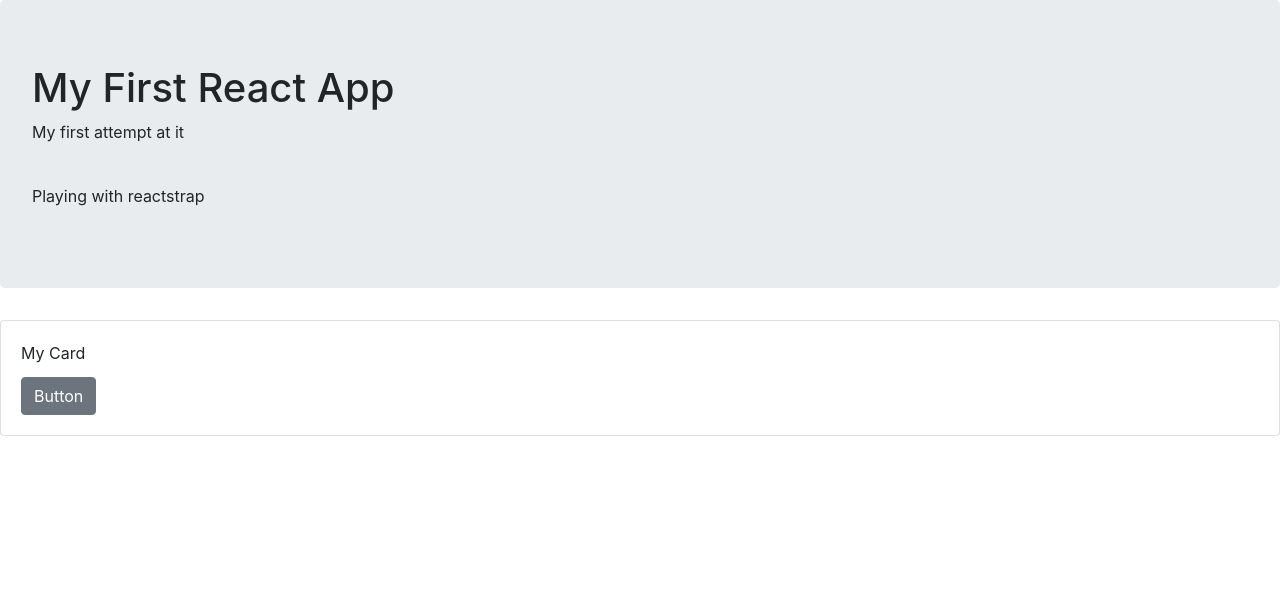
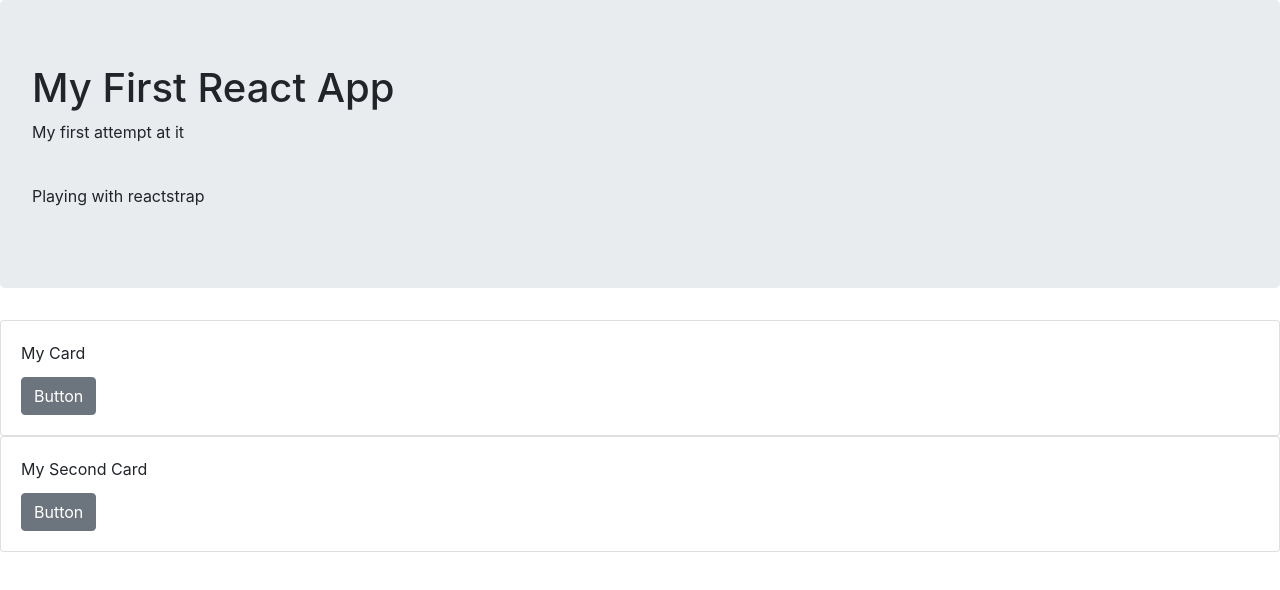
Before and after one commit to SpicyTaterTot00/React, a React (Create React App) app in the folder my_react_app/: page / in a window 1280 px wide. Shown: the top 590 px of the page. Built offline with nearby package versions, Linux system fonts and the light colour scheme.

Commit message:
Setting functions and creating card text

```diff
--- a/my_react_app/package.json
+++ b/my_react_app/package.json
@@ -9,7 +9,7 @@
     "bootstrap": "4.6.0",
     "react": "^17.0.2",
     "react-dom": "^17.0.2",
-    "react-scripts": "4.0.3",
+    "react-scripts": "^4.0.3",
     "reactstrap": "8.10.0",
     "web-vitals": "^1.0.1"
   },
--- a/my_react_app/src/App.js
+++ b/my_react_app/src/App.js
@@ -1,44 +1,44 @@
 import React, { Component } from 'react';
 import './App.css';
-import{ Button, Card, CardBody, CardTitle, Jumbotron } from 'reactstrap';
+import Cards from "./Cards"
+import{ Jumbotron } from 'reactstrap';
 
 class App extends Component{
   constructor(props){
     super(props);
     this.state = {
-      showSecondCard: false
+      fade1: false,
+      fade2: false
     }
   }
 
 
   render(){
     let cname = "lead";
-    console.log(this.state.showSecondCard)
 
     return(
       <div>
         <Jumbotron>
-          <h1 classname= "display 3"> My First React App</h1>
+          <h1 classname= "display-3"> My First React App</h1>
           <p classname={cname}> My first attempt at it</p>
           <br classname={"my-2"}/>
           <p>Playing with reactstrap</p>
           <p classname={cname}></p>
         </Jumbotron>
-        <Card key= "firstCard">
-          <CardBody>
-            <CardTitle>My Card</CardTitle>
-            <Button onClick= {()=> this.setState({ showSecondCard : true })}> Button</Button>
-          </CardBody>
-        </Card>
-
-        {this.state.showSecondCard ? <Card>
-          <CardBody>
-            <CardTitle>My Second Card</CardTitle>
-            <Button onClick= {()=> this.setState({ showSecondCard : false })}> Button</Button>
-          </CardBody>
-        </Card> : null}
+        <Cards
+        fade1={this.state.fade1}
+        cardOneState={this.cardOneState}
+        fade2={this.state.fade2}
+        cardTwoState={this.cardTwoState}
+        />
       </div>
     )
+  }
+  cardOneState=() =>{
+    this.setState({ fade1: !this.state.fade1 })
+  }
+  cardTwoState=()=>{
+    this.setState({ fade2: !this.state.fade2 })
   }
 }
 
--- /dev/null
+++ b/my_react_app/src/Cards.js
@@ -0,0 +1,34 @@
+import React from "react";
+import{ Button, Card, CardBody, CardText, CardTitle, Fade} from 'reactstrap';
+import textForCards from "./TextForCards";
+
+const Cards = (props) =>{
+    return(
+        <>
+        <Card key= "firstCard" classname = "display-3">
+          <CardBody>
+            <CardTitle>My Card</CardTitle>
+            <Button onClick= {()=> props.cardOneState()}> Button</Button>
+            <Fade in = {props.fade1} classname= "my-2">
+              <CardText>
+                <textForCards cardNum={1} />
+              </CardText>
+            </Fade>
+          </CardBody>
+        </Card>
+
+         <Card classname = "display-3">
+          <CardBody>
+            <CardTitle>My Second Card</CardTitle>
+            <Button onClick= {()=> props.cardTwoState()}> Button</Button>
+            <Fade in = {props.fade2} classname= "my-2">
+              <CardText>
+              <textForCards cardNum={2} />
+              </CardText>
+            </Fade>
+          </CardBody>
+        </Card>
+        </>
+    )
+}
+export default Cards;
--- /dev/null
+++ b/my_react_app/src/TextForCards.js
@@ -0,0 +1,12 @@
+import React from "react";
+
+const textForCards =(props)=>{
+    return(
+        <div>
+            Text from card {props.cardNum}
+        </div>
+
+    )
+}
+
+export default textForCards;
```
Also changed, not shown: 2 other files (tests, documents, lock files or other folders).
